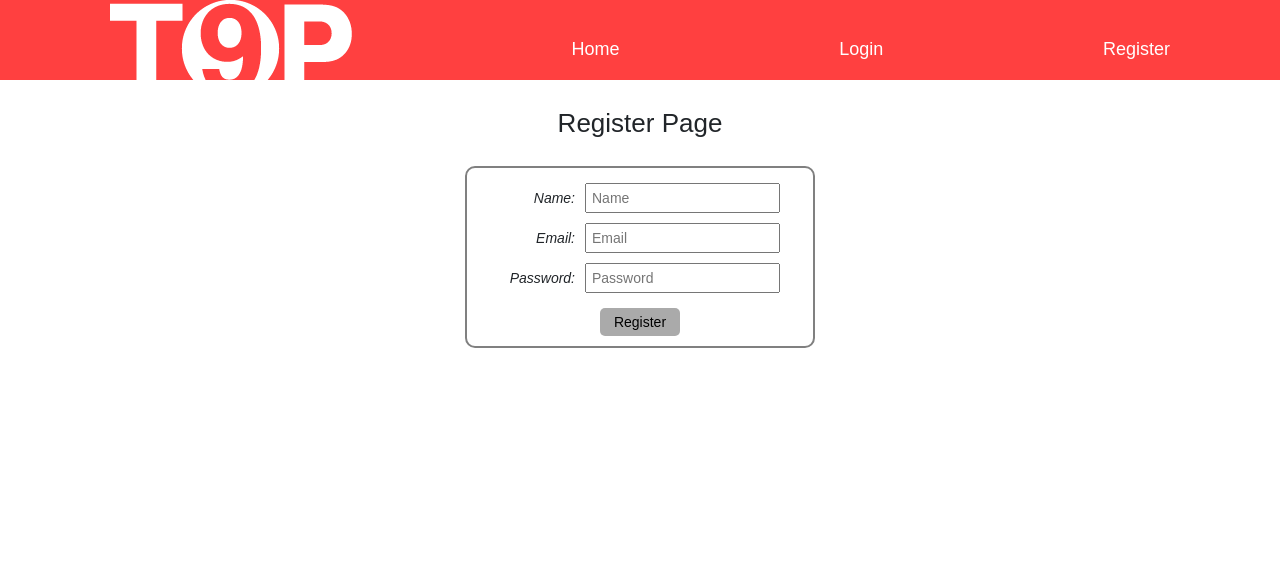
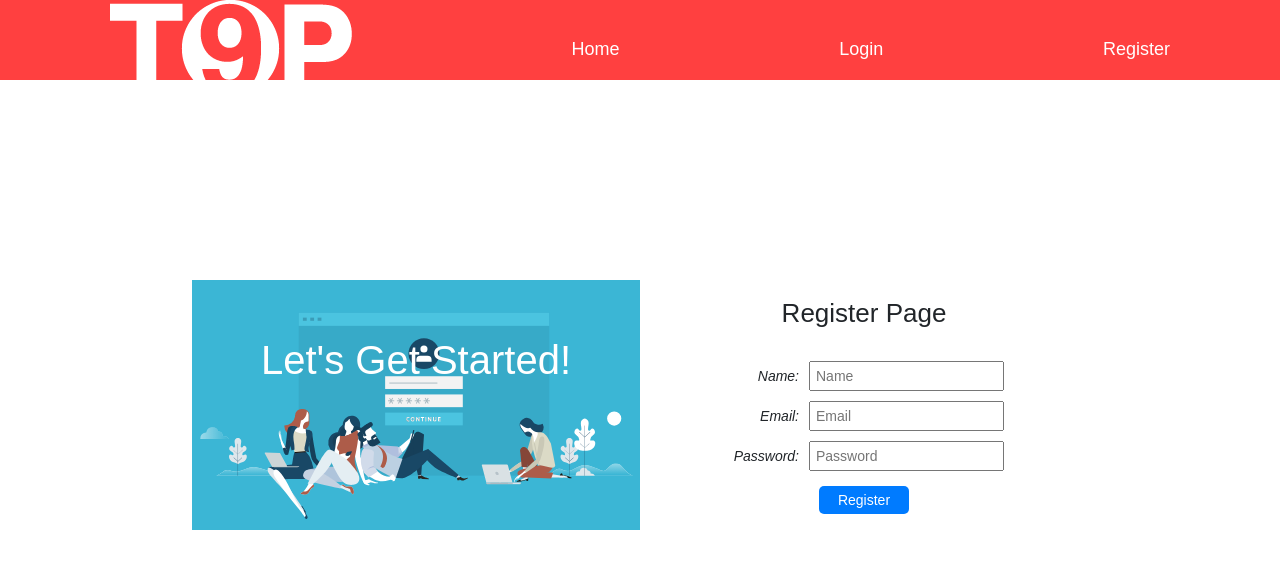
Before and after one commit to My-Top-Nine-Build-Week/Front-end, a React (Create React App) app in the folder my-top-nine/: page /register in a window 1280 px wide. Shown: the top 568 px of the page. Built offline with nearby package versions, Linux system fonts and the light colour scheme.

Commit message:
added styling to login and register pages

```diff
--- a/my-top-nine/src/components/AddTopNine_.js
+++ b/my-top-nine/src/components/AddTopNine_.js
@@ -75,8 +75,7 @@ const ATNWrapper = styled.div`
 
   button {
     height: 28px;
-    background-color: #aaa;
-    color: black;
+    color: #fff;
     border: none;
     border-radius: 5px;
     width: 80px;
--- a/my-top-nine/src/components/Login_.js
+++ b/my-top-nine/src/components/Login_.js
@@ -1,18 +1,21 @@
-import React, { useState, useContext } from 'react';
-import styled from 'styled-components';
-import { Redirect } from 'react-router-dom';
+import React, { useState, useContext } from "react";
+import styled from "styled-components";
+import { Button } from "reactstrap";
+import { Redirect } from "react-router-dom";
 
-import { TopNineContext } from '../contexts/TopNineContext';
-import { login } from '../utils/api';
+import { TopNineContext } from "../contexts/TopNineContext";
+import { login } from "../utils/api";
 
+import loginbg from "../images/login-bg.svg";
 
 const LoginWrapper = styled.div`
   display: flex;
-	flex-direction: column;
+  flex-direction: row;
   align-items: center;
-	margin-top: 10px;
-
+  margin-top: 200px;
   text-align: center;
+  width: 70%;
+  height: 250px;
 
   h3 {
     font-size: 2.6rem;
@@ -24,6 +27,26 @@ const LoginWrapper = styled.div`
     color: red;
   }
 
+  .side-msg {
+    height: 100%;
+    width: 50%;
+    background: url(${loginbg});
+    background-size: cover;
+    background-repeat: no-repeat;
+    background-position: center;
+  }
+
+  .side-msg p {
+    margin: 60px auto;
+    font-size: 4rem;
+    color: white;
+  }
+
+  div {
+    width: 50%;
+    height: 100%;
+  }
+
   .info {
     font-size: 2rem;
     color: red;
@@ -33,10 +56,8 @@ const LoginWrapper = styled.div`
     display: flex;
     flex-direction: column;
     align-items: center;
-		width: 350px;
     margin-top: 10px;
     padding: 10px;
-		border: 2px solid grey;
     border-radius: 10px;
   }
 
@@ -58,14 +79,12 @@ const LoginWrapper = styled.div`
     padding: 5px;
   }
 
-
   button {
     height: 28px;
-		background-color: #AAA;
-		color: black;
+    color: #fff;
     border: none;
     border-radius: 5px;
-		width: 60px;
+    width: 90px;
     font-size: 1.4rem;
     margin-top: 10px;
 
@@ -77,66 +96,77 @@ const LoginWrapper = styled.div`
   }
 `;
 
-
-const Login = (props) => {
-
+const Login = props => {
   const { dispatch } = useContext(TopNineContext);
 
-	const [message, setMessage] = useState('');
+  const [message, setMessage] = useState("");
 
   const [data, setData] = useState({
-		email: '',
-		password: ''
+    email: "",
+    password: ""
   });
 
-
-	const handleChange = (e) => {
+  const handleChange = e => {
     setData({
-			...data, [e.target.name]: e.target.value
+      ...data,
+      [e.target.name]: e.target.value
     });
   };
 
-
-	const handleSubmit = (e) => {
+  const handleSubmit = e => {
     e.preventDefault();
-		setMessage('');
+    setMessage("");
 
     if (!(data.password && data.email)) {
-			setMessage('You must supply an email address and password!');
+      setMessage("You must supply an email address and password!");
     } else {
-			setMessage('');
+      setMessage("");
       login(data, dispatch, setMessage);
     }
   };
 
-
   // if we successfully logged in, go to top nine list display
-	if (localStorage.getItem('MTN-token')) {
-		return  (<Redirect to='/topnine' />);
+  if (localStorage.getItem("MTN-token")) {
+    return <Redirect to='/topnine' />;
   }
 
   return (
     <LoginWrapper>
+      <div className='side-msg'>
+        <p>Welcome Back!</p>
+      </div>
+      <div>
         <h3>Login Page</h3>
 
-			<div className='message'>{message}</div>
+        <p className='message'>{message}</p>
 
         <form onSubmit={handleSubmit}>
-
-				<label name='email'><span>Email:</span>
-					<input type='text' name='email' placeholder='Email'
-						value={data.email} onChange={handleChange} />
+          <label name='email'>
+            <span>Email:</span>
+            <input
+              type='text'
+              name='email'
+              placeholder='Email'
+              value={data.email}
+              onChange={handleChange}
+            />
           </label>
-				<label name='password'><span>Password:</span>
-					<input type='password' name='password' placeholder='Password'
-						value={data.password} onChange={handleChange} />
+          <label name='password'>
+            <span>Password:</span>
+            <input
+              type='password'
+              name='password'
+              placeholder='Password'
+              value={data.password}
+              onChange={handleChange}
+            />
           </label>
-
-				<button type='submit'>Log In</button>
+          <Button color='primary'>Log In</Button>
+          {/* <button type='submit'>Log In</button> */}
         </form>
+      </div>
     </LoginWrapper>
   );
-
 };
 
 export default Login;
--- a/my-top-nine/src/components/Register_.js
+++ b/my-top-nine/src/components/Register_.js
@@ -1,18 +1,21 @@
-import React, { useState, useContext } from 'react';
-import styled from 'styled-components';
-import { Redirect } from 'react-router-dom';
+import React, { useState, useContext } from "react";
+import styled from "styled-components";
+import { Button } from "reactstrap";
+import { Redirect } from "react-router-dom";
 
-import { TopNineContext } from '../contexts/TopNineContext';
-import { register } from '../utils/api';
+import { TopNineContext } from "../contexts/TopNineContext";
+import { register } from "../utils/api";
 
+import registerbg from "../images/register-bg1.svg";
 
 const RegisterWrapper = styled.div`
   display: flex;
-	flex-direction: column;
+  flex-direction: row;
   align-items: center;
-	margin-top: 10px;
-
+  margin-top: 200px;
   text-align: center;
+  width: 70%;
+  height: 250px;
 
   h3 {
     font-size: 2.6rem;
@@ -24,20 +27,37 @@ const RegisterWrapper = styled.div`
     color: red;
   }
 
+  .side-msg {
+    height: 100%;
+    width: 50%;
+    background: url(${registerbg});
+    background-size: cover;
+    background-repeat: no-repeat;
+    background-position: center;
+  }
+
+  .side-msg p {
+    margin: 60px auto;
+    font-size: 4rem;
+    color: white;
+  }
+
+  div {
+    width: 50%;
+    height: 100%;
+  }
+
   .info {
     font-size: 2rem;
     color: red;
   }
 
-
   form {
     display: flex;
     flex-direction: column;
     align-items: center;
-		width: 350px;
     margin-top: 10px;
     padding: 10px;
-		border: 2px solid grey;
     border-radius: 10px;
   }
 
@@ -59,14 +79,12 @@ const RegisterWrapper = styled.div`
     padding: 5px;
   }
 
-
   button {
     height: 28px;
-		background-color: #AAA;
-		color: black;
+    color: #fff;
     border: none;
     border-radius: 5px;
-		width: 80px;
+    width: 90px;
     font-size: 1.4rem;
     margin-top: 10px;
 
@@ -78,71 +96,87 @@ const RegisterWrapper = styled.div`
   }
 `;
 
-
-const Register = (props) => {
-
+const Register = props => {
   const { dispatch } = useContext(TopNineContext);
 
-	const [message, setMessage] = useState('');
+  const [message, setMessage] = useState("");
 
   const [data, setData] = useState({
-		name: '',
-		email: '',
-		password: ''
+    name: "",
+    email: "",
+    password: ""
   });
 
-
-	const handleChange = (e) => {
+  const handleChange = e => {
     setData({
-			...data, [e.target.name]: e.target.value
+      ...data,
+      [e.target.name]: e.target.value
     });
   };
 
-
-	const handleSubmit = (e) => {
+  const handleSubmit = e => {
     e.preventDefault();
-		setMessage('');
+    setMessage("");
 
     if (!(data.name && data.password && data.email)) {
-			setMessage('You must supply a name, email address, and password!');
+      setMessage("You must supply a name, email address, and password!");
     } else {
       register(data, dispatch, setMessage);
     }
   };
 
-
   // if we successfully logged in, go to top nine list display
-	if (localStorage.getItem('MTN-token')) {
-		return  (<Redirect to='/topnine' />);
+  if (localStorage.getItem("MTN-token")) {
+    return <Redirect to='/topnine' />;
   }
-
 
   return (
     <RegisterWrapper>
+      <div className='side-msg'>
+        <p>Let's Get Started!</p>
+      </div>
+      <div>
         <h3>Register Page</h3>
 
-			<div className='message'>{message}</div>
+        <p className='message'>{message}</p>
 
         <form onSubmit={handleSubmit}>
-
-				<label name='name'><span>Name:</span>
-					<input type='text' name='name' placeholder='Name'
-						value={data.name} onChange={handleChange} />
+          <label name='name'>
+            <span>Name:</span>
+            <input
+              type='text'
+              name='name'
+              placeholder='Name'
+              value={data.name}
+              onChange={handleChange}
+            />
           </label>
-				<label name='email'><span>Email:</span>
-					<input type='text' name='email' placeholder='Email'
-						value={data.email} onChange={handleChange} />
+          <label name='email'>
+            <span>Email:</span>
+            <input
+              type='text'
+              name='email'
+              placeholder='Email'
+              value={data.email}
+              onChange={handleChange}
+            />
           </label>
-				<label name='password'><span>Password:</span>
-					<input type='password' name='password' placeholder='Password'
-						value={data.password} onChange={handleChange} />
+          <label name='password'>
+            <span>Password:</span>
+            <input
+              type='password'
+              name='password'
+              placeholder='Password'
+              value={data.password}
+              onChange={handleChange}
+            />
           </label>
-
-				<button type='submit'>Register</button>
+          <Button color='primary'>Register</Button>
+          {/* <button type='submit'>Register</button> */}
         </form>
+      </div>
     </RegisterWrapper>
   );
-
 };
 
 export default Register;
```
Also changed, not shown: my-top-nine/src/images/login-bg.svg (added), my-top-nine/src/images/register-bg1.svg (added). Lines whose indentation alone changed are shown as unchanged.
